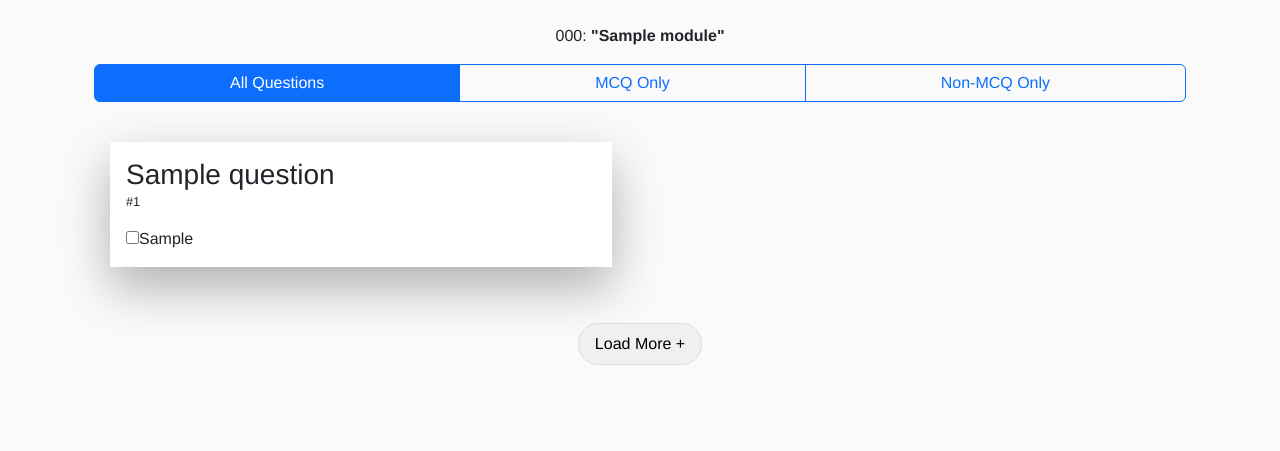
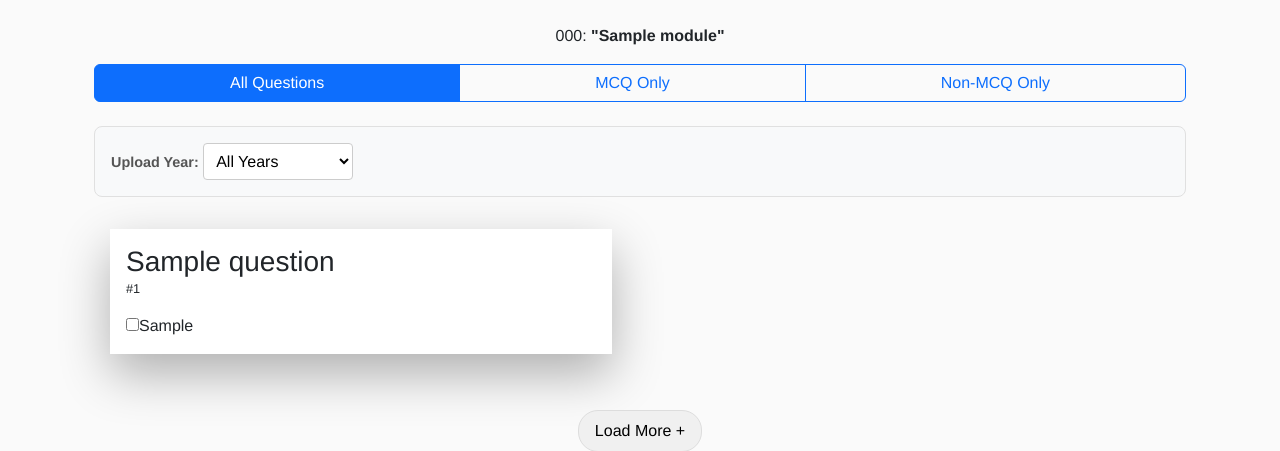
Before and after one commit to Prabesh01/cram4exam, a Django app: page /questions/?module=000 in a window 1280 px wide. Shown: the part 56-507 px from the top of the page. Run offline with Django 5.2, Linux system fonts and the light colour scheme; a user stored in the database is signed in; tables that the repository leaves empty hold one stand-in row (values such as "Sample post"); parts of the project's set-up code (start-up, migrations or seed data) failed here and were passed over; some libraries are stand-ins or nearby versions.

Commit message:
qbank.html: added year filter

```diff
--- a/app/templates/qbank.html
+++ b/app/templates/qbank.html
@@ -95,6 +95,41 @@
         margin: 1.5rem 0;
     }
 
+
+        .filter-container {
+            background-color: #f8f9fa;
+            padding: 1rem;
+            margin-bottom: 1rem;
+            border-radius: 8px;
+            border: 1px solid #e0e0e0;
+        }
+
+        .filter-row {
+            display: flex;
+            gap: 1rem;
+            align-items: center;
+            flex-wrap: wrap;
+        }
+        Add commentMore actions
+        .filter-group {
+            display: flex;
+            flex-direction: column;
+            gap: 0.25rem;
+        }
+
+        .filter-label {
+            font-weight: bold;
+            font-size: 0.9rem;
+            color: #555;
+        }
+
+        select {
+            padding: 0.5rem;
+            border: 1px solid #ccc;
+            border-radius: 4px;
+            background-color: white;
+            min-width: 150px;
+        }
     </style>
     <script src="//cdnjs.cloudflare.com/ajax/libs/jquery/2.1.3/jquery.min.js"></script>
     <p style="text-align: center;">{{ module.code }}: <strong>"{{module.name}}"</strong></p>
@@ -107,6 +142,24 @@
         <button type="button" class="btn btn-outline-primary filter-btn" data-filter="mcq">MCQ Only</button>
         <button type="button" class="btn btn-outline-primary filter-btn" data-filter="non-mcq">Non-MCQ Only</button>
     </div>
+
+
+    <div class="filter-container">
+        <div class="filter-row">
+            <div class="filter-group">
+                <label class="filter-label">Upload Year:</label>
+                <select id="yearFilter">
+                    <option value="">All Years</option>
+                </select>
+            </div>
+        </div>
+    </div>
+{% if not questions %}
+<div class="text-center mt-4">
+No questions available for this module.<br>
+    <a href="{% url 'add_question' %}?module={{ module.code }}" class="btn btn-primary">+ Add Questions</a>
+</div>
+{% endif %}
         <div class="row g-4">
         {% for q in questions %}
 
@@ -129,7 +182,7 @@
     {% endif %}
     {% endifchanged %}
 
-        <div class="col-lg-6 question-item {% if not q.added_by.profile.legit %}load-more{% endif %}" data-question-type="{% if q.is_mcq %}mcq{% else %}non-mcq{% endif %}">
+        <div class="col-lg-6 question-item {% if not q.added_by.profile.legit %}load-more{% endif %}" data-question-type="{% if q.is_mcq %}mcq{% else %}non-mcq{% endif %}" data-year='{{ q.date_added|date:"Y" }}'>
         <div class="prob">
             <details {%if not q.is_mcq%} id = "{{ q.qid }}" {%endif%} >
                 <summary>
@@ -192,7 +245,48 @@
 {% endblock %}
 {% block scripts %}
 <script>
+let allYears = new Set();
+function populateDropdown(){
+
+const select = document.getElementById("yearFilter");
+            const items = document.querySelectorAll('[data-year]');
+            items.forEach(item => {
+                const year = item.getAttribute('data-year');
+                allYears.add(year);
+});
+allYears.forEach(year => {
+                    const option = document.createElement('option');
+                    option.value = year;
+                    option.textContent = year;
+                    select.appendChild(option);
+	});
+}
+
+        function applyFilters() {
+            const yearFilter = document.getElementById('yearFilter').value;
+
+            const items = document.querySelectorAll('[data-year]');
+
+            items.forEach(item => {
+                const itemYear = item.getAttribute('data-year');
+                let shouldShow = true;
+
+                if (yearFilter && itemYear !== yearFilter) {
+                    shouldShow = false;
+                }
+
+if (!item.classList.includes('load-more')){
+                item.style.display = shouldShow ? 'block' : 'none';
+}
+            });
+        }
+
+
+        document.getElementById('yearFilter').addEventListener('change', applyFilters);
+
+
 document.addEventListener('DOMContentLoaded', function() {
+    populateDropdown();
     const filterButtons = document.querySelectorAll('.filter-btn');
 
     filterButtons.forEach(button => {
```
